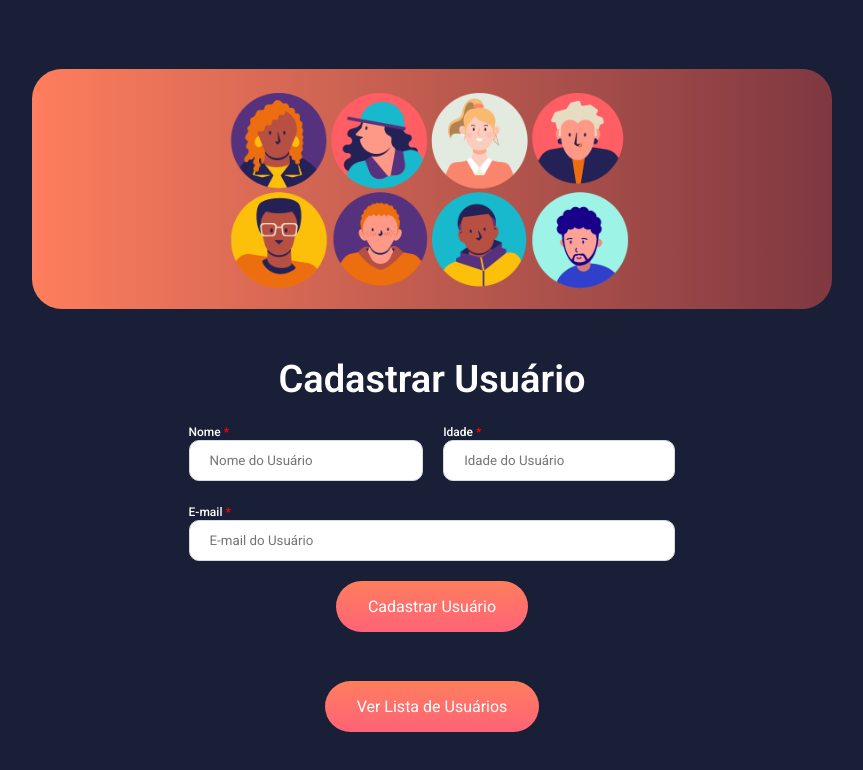
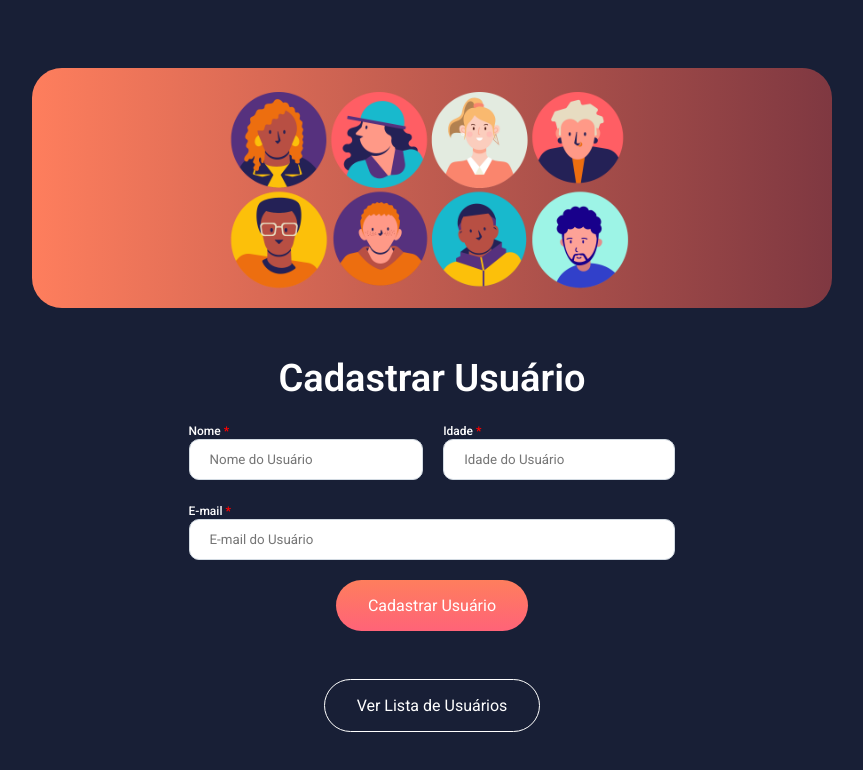
Before and after one commit to lucasriosdev/cadastro-de-usuarios, a React (Vite) app: page / in a window 1280 px wide. Shown: the top 770 px of the page, without its empty margins (208-1071 px from the left). Built offline with nearby package versions, Linux system fonts and the light colour scheme.

Commit message:
Corrigindo alguns erros no botão de ver lista de usuários

```diff
--- a/src/pages/Home/index.jsx
+++ b/src/pages/Home/index.jsx
@@ -1,6 +1,6 @@
 import { useRef } from "react";
 import api from "../../services/api";
-
+import { Button as DefaultButton } from "../../components/Button/styles";
 import { Title, Container, Form, ContainerInputs, Input, Button, InputLabel } from "./styles";
 import TopBackground from "../../components/TopBackground";
 
@@ -47,12 +47,12 @@ function Home() {
           <Input type="email" placeholder="E-mail do Usuário" ref={inputEmail} />
         </div>
 
-        <Button type="button" onClick={registerNewUser} theme="primary">
+        <DefaultButton type="button" onClick={registerNewUser} theme="primary">
           Cadastrar Usuário
-        </Button>
+        </DefaultButton>
       </Form>
 
-      <Button type="button">Ver Lista de Usuários</Button>
+      <DefaultButton type="button">Ver Lista de Usuários</DefaultButton>
     </Container>
   );
 }
```
Also changed, not shown: src/components/Button/styles.js (+4 -5 lines).
